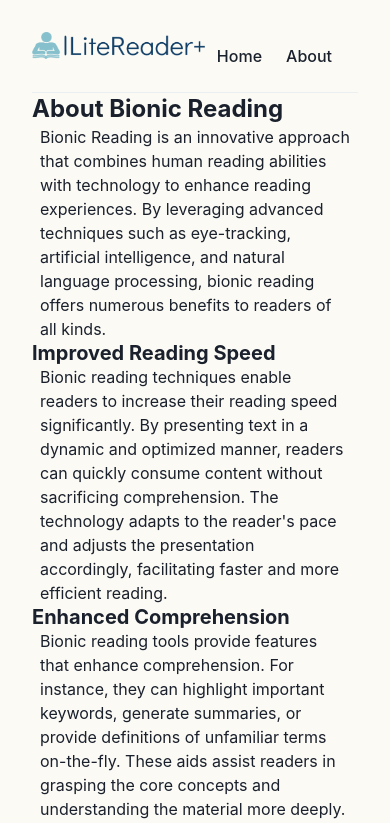
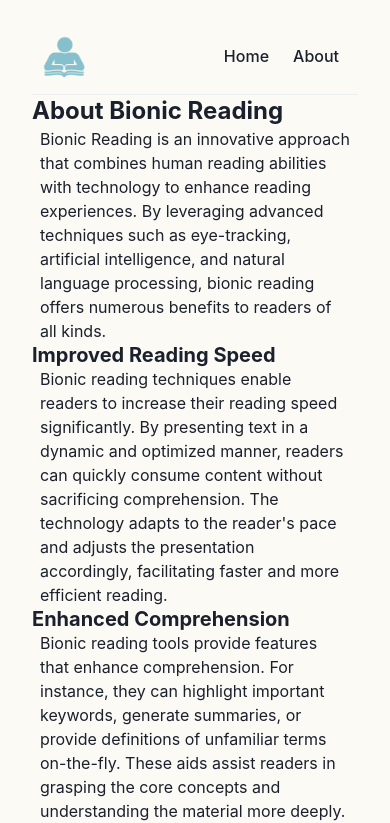
Before and after one commit to mnolan132/Lite-reader-project, a React (Vite) app: page /about in a window 390 px wide. Shown: the top 823 px of the page. Built offline with nearby package versions, Linux system fonts and the light colour scheme.

Commit message:
update the navbar to have a better layout at larger screen size modified the logo to display a smaller version on mobile devices

```diff
--- a/src/components/Body.tsx
+++ b/src/components/Body.tsx
@@ -50,9 +50,19 @@ export default function Body() {
 
     for (let i = 0; i < words.length; i++) {
       const word = words[i];
-      const halfLength = Math.floor(word.length / 2);
-      const boldText =
-        "<b>" + word.slice(0, halfLength) + "</b>" + word.slice(halfLength);
+      let boldText = "";
+
+      for (let j = 0; j < word.length; j++) {
+        const char = word[j];
+        if (char.match(/[a-zA-Z]/)) {
+          const halfLength = Math.floor(word.length / 2);
+          const boldChar = j < halfLength ? "<b>" + char + "</b>" : char;
+          boldText += boldChar;
+        } else {
+          boldText += char;
+        }
+      }
+
       result.push(boldText);
     }
 
--- a/src/components/Navbar.tsx
+++ b/src/components/Navbar.tsx
@@ -1,14 +1,21 @@
 import logo from "../assets/logo-no-background.png";
-import { Flex, Spacer, Box, Divider } from "@chakra-ui/react";
+import logoSmall from "../assets/litereader-website-favicon-color.png";
+import { Flex, Spacer, Box, Divider, useMediaQuery } from "@chakra-ui/react";
 import { Link } from "react-router-dom";
 
 const Navbar = () => {
+  const [isLargerThanMobile] = useMediaQuery("(min-width: 768px)");
+
   return (
     <>
-      <Flex justify={"space-between"} style={{ width: "80vw" }}>
+      <Flex justify={"space-between"} maxWidth="1200px" mx="auto" width="80vw">
         <Box>
           <Link to="/">
-            <img src={logo} alt="Logo" width={250} />
+            {isLargerThanMobile ? (
+              <img src={logo} alt="Logo" width={250} />
+            ) : (
+              <img src={logoSmall} alt="Logo" width={50} />
+            )}
           </Link>
         </Box>
         <Spacer />
```
Also changed, not shown: src/assets/litereader-website-favicon-color.png (added).
